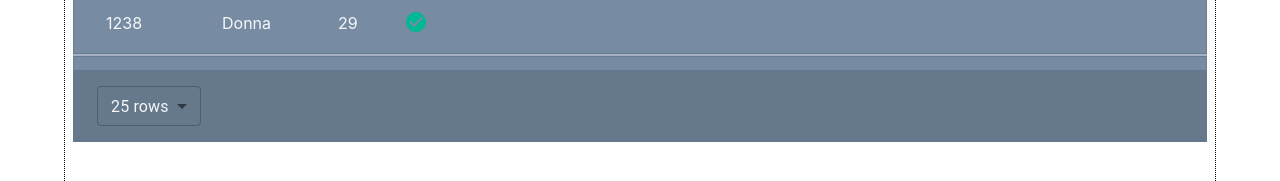
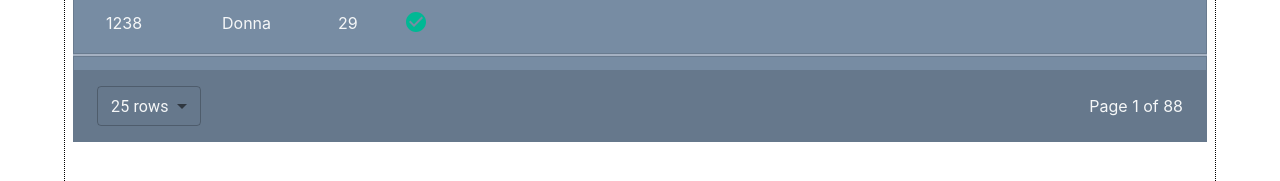
Before and after one commit to talis1999/Custom-table, a React (Create React App) app: page / in a window 1280 px wide. Shown: the part 427-608 px from the top of the page. Built offline with nearby package versions, Linux system fonts and the light colour scheme.

Commit message:
implemented basic page index display

```diff
--- /dev/null
+++ b/src/components/Pagination/PageIndexControl.tsx
@@ -0,0 +1,14 @@
+import React from "react";
+import { Box } from "@mui/material";
+
+import { useAppSelector } from "../../app/hooks";
+import { getPage, selectPagesLength } from "../../features/data/data";
+
+const PageIndexControl: React.FC = () => {
+  const currentPage = useAppSelector(getPage);
+  const currentPagesLength = useAppSelector(selectPagesLength);
+
+  return <Box>{`Page ${currentPage} of ${currentPagesLength}`}</Box>;
+};
+
+export default PageIndexControl;
--- a/src/components/PageSizeSelect.tsx
+++ b/src/components/Pagination/PageSizeSelect.tsx
@@ -2,10 +2,10 @@ import React, { useEffect, useState } from "react";
 import { MenuItem, FormControl } from "@mui/material";
 import Select, { SelectChangeEvent } from "@mui/material/Select";
 
-import { useAppSelector, useAppDispatch } from "../app/hooks";
-import { getLimit, setLimit } from "../features/data/data";
+import { useAppSelector, useAppDispatch } from "../../app/hooks";
+import { getLimit, setLimit } from "../../features/data/data";
 
-import { PAGE_SIZES } from "../constants/constants";
+import { PAGE_SIZES } from "../../constants/constants";
 
 const PageSizeSelect: React.FC = () => {
   const dispatch = useAppDispatch();
--- /dev/null
+++ b/src/components/Pagination/TablePagination.tsx
@@ -0,0 +1,27 @@
+import React from "react";
+import { Box } from "@mui/material";
+
+import PageSizeSelect from "./PageSizeSelect";
+import PageIndexControl from "./PageIndexControl";
+
+const TablePagination: React.FC = () => {
+  return (
+    <Box
+      sx={{
+        backgroundColor: "#66788c",
+        color: "#F5F7F8",
+        px: 3,
+        py: 1,
+        display: "flex",
+        alignItems: "center",
+      }}
+    >
+      <Box sx={{ flex: 1 }}>
+        <PageSizeSelect />
+      </Box>
+      <PageIndexControl />
+    </Box>
+  );
+};
+
+export default TablePagination;
--- a/src/components/TableContent.tsx
+++ b/src/components/TableContent.tsx
@@ -1,7 +1,7 @@
 import React from "react";
 import Columns from "./Columns/Columns";
 import Rows from "./Rows/Rows";
-import TablePagination from "./TablePagination";
+import TablePagination from "./Pagination/TablePagination";
 import { Box, ThemeProvider, createTheme } from "@mui/material";
 
 const theme = createTheme({
--- a/src/components/TablePagination.tsx
+++ /dev/null
@@ -1,14 +0,0 @@
-import React from "react";
-import { Box, Select, MenuItem, FormControl } from "@mui/material";
-
-import PageSizeSelect from "./PageSizeSelect";
-
-const TablePagination: React.FC = () => {
-  return (
-    <Box sx={{ backgroundColor: "#66788c", color: "#F5F7F8", px: 3, py: 1 }}>
-      <PageSizeSelect />
-    </Box>
-  );
-};
-
-export default TablePagination;
--- a/src/features/data/data.ts
+++ b/src/features/data/data.ts
@@ -44,10 +44,16 @@ const getRows = (state: RootState) => state.data.rows;
 export const getPage = (state: RootState) => state.data.page;
 export const getLimit = (state: RootState) => state.data.limit;
 
-// might get more complicated later on
+// ! -- later on perhaps swith here the normal getRows to ones with filters + account special grouped rows and change the name to paginatedRows
 export const selectRows = createSelector(
     [getRows, getPage, getLimit],
     (rows, page, limit) => paginateRows({rows, page, limit})
   );
 
+  // ! -- later on swith here the normal getRows to ones with filters + account special grouped rows
+export const selectPagesLength = createSelector(
+  [getRows, getLimit],
+  (rows, limit) => Math.ceil(rows.length / limit)
+);
+
 export default dataSlice.reducer;
```
